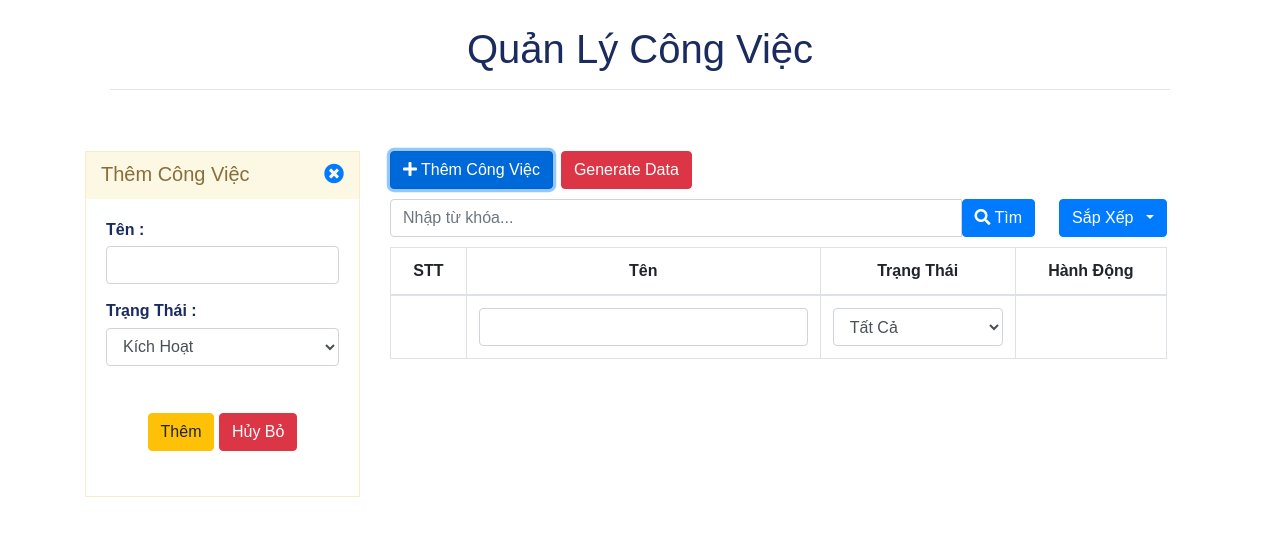
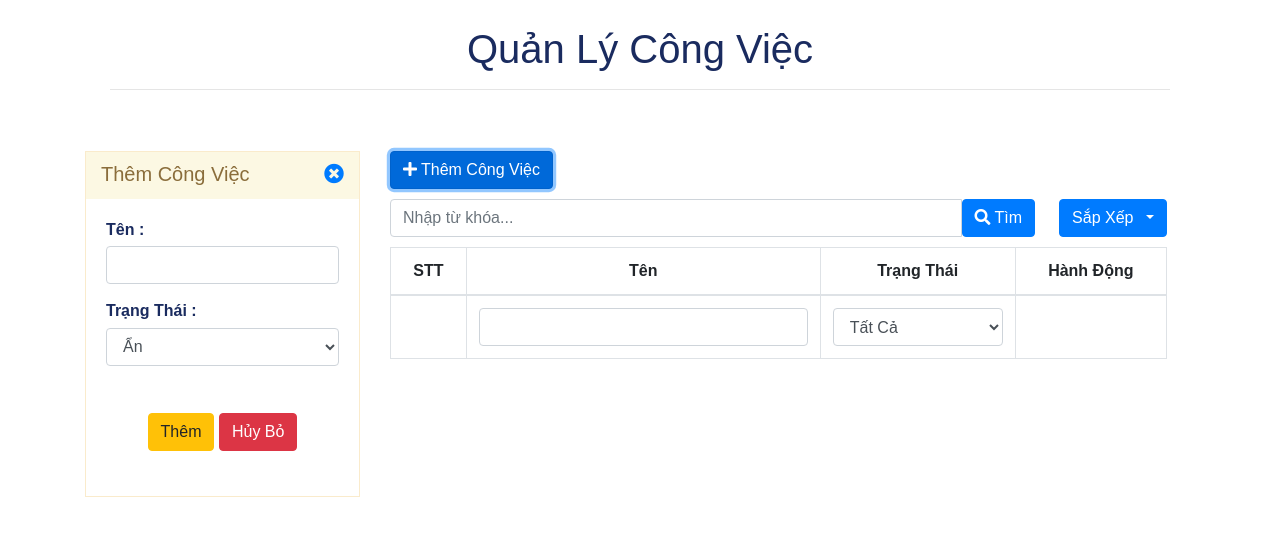
Before and after one commit to trantridai2505/React-App---TodoList, a React (Create React App) app: page / in a window 1280 px wide. Both pictures are taken after a click on the button "Thêm Công Việc". Shown: the top 536 px of the page. Built offline with nearby package versions, Linux system fonts and the light colour scheme; some icons are missing.

Commit message:
Complete Add Item and Cancel/Close Form

```diff
--- a/src/App.js
+++ b/src/App.js
@@ -24,27 +24,6 @@ class App extends Component{
       }
     }
 
-    onGenerateData = () =>{
-      var tasks = [
-        {
-          id: this.generateID(),
-          name: 'Go swimming',
-          status: true
-        },
-
-        {
-          id: this.generateID(),
-          name: 'Go to school',
-          status: false
-        },
-      ];
-
-      this.setState({
-        tasks : tasks
-      });
-      localStorage.setItem('tasks', JSON.stringify(tasks));
-    }
-
     //create random ID
     s4(){
       return Math.floor((1+Math.random()) * 0x10000).toString(16).substring(1);
@@ -60,12 +39,28 @@ class App extends Component{
       });
     }
 
+    onCloseForm =() =>{
+      this.setState({
+        isDisplayForm : false
+      });
+    }
+
+    onSubmit = (data) => {
+      var { tasks } = this.state;
+      data.id = this.generateID();
+      tasks.push(data);
+      this.setState({
+        tasks : tasks
+      });
+      localStorage.setItem('tasks',JSON.stringify(tasks));
+    }
 
 
     render(){
 
       var {tasks, isDisplayForm} = this.state ; // var tasks = this.state.tasks
-      var elmTaskForm = isDisplayForm ? <TaskForm /> : '';
+      var elmTaskForm = isDisplayForm ? <TaskForm onCloseForm = {this.onCloseForm} onSubmit = {this.onSubmit} />
+                                      : '';
 
       return(
         <div className="container">
@@ -74,7 +69,7 @@ class App extends Component{
               <hr/>
           </div>
 
-          <div className="content">
+          <div className="content mb-4">
               {/* Form */}
               { elmTaskForm }
 
@@ -85,14 +80,6 @@ class App extends Component{
                     onClick = { this.onToggleForm }
                     >
                       <span className="fa fa-plus mr-1"></span>Thêm Công Việc
-                  </button>
-
-                  <button
-                      type="button"
-                      className="btn btn-danger ml-2"
-                      onClick = {this.onGenerateData}
-                      >
-                      Generate Data
                   </button>
 
                   {/* <div className="search--sort--content"> */}
--- a/src/Components/TaskForm.js
+++ b/src/Components/TaskForm.js
@@ -2,6 +2,45 @@ import React, { Component } from 'react';
 
 
 class TaskForm extends Component{
+
+    constructor(props){
+        super(props);
+        this.state = {
+            name: '',
+            status: false ,
+        }
+    }
+
+    onChange = (event) => {
+        var target = event.target;
+        var name = target.name;
+        var value = target.value;
+        if(name ==='status'){
+            value = target.value === 'true' ? true : false;
+        }
+        this.setState({
+            [name] : value
+        });
+    }
+
+    onSubmit = (event) => {
+        event.preventDefault();   // tranh bi F5 khi nhan nut Luu
+        this.props.onSubmit(this.state);
+        // Cancel & CloseForm
+        this.onClear();
+        this.onCloseForm();
+    }
+
+    onClear = () => {
+        this.setState({
+            name: '',
+            status: false
+        });
+    }
+
+    onCloseForm = () =>{
+        this.props.onCloseForm();
+    }
 
   render(){
     return(
@@ -9,28 +48,48 @@ class TaskForm extends Component{
         <div className="left--title">
             <h5 className="title-h5">
                 Thêm Công Việc
-                <a href = 'string'><span
+                <a href = 'true'><span
                     className="fa fa-times-circle"
-
+                    onClick = {this.onCloseForm}
                 ></span></a>
             </h5>
         </div>
 
         <div className="left--body">
-            <form>
+            <form onSubmit = {this.onSubmit}>
                     <div className="form-group">
                         <label>Tên :</label>
-                    <input type="text" className="form-control" />
+                        <input
+                            type="text"
+                            className="form-control"
+                            name = "name"
+                            value = { this.state.name }
+                            onChange = { this.onChange }
+                        />
                     </div>
                     <label>Trạng Thái :</label>
-                <select className="form-control" required="required">
-                    <option value="1">Kích Hoạt</option>
-                    <option value="0">Ẩn</option>
+                    <select
+                        className="form-control"
+                        required="required"
+                        name = "status"
+                        value = { this.state.status }
+                        onChange = { this.onChange }
+                    >
+                        <option value={ true }>Kích Hoạt</option>
+                        <option value={ false }>Ẩn</option>
                     </select>
                     <br/>
                     <div className="text-center">
-                    <button type="submit" className="btn btn-warning">Thêm</button>&nbsp;
-                    <button type="submit" className="btn btn-danger">Hủy Bỏ</button>
+                        <button
+                            type="submit"
+                            className="btn btn-warning"
+                        >Thêm</button>&nbsp;
+
+                        <button
+                            type="button"
+                            className="btn btn-danger"
+                            onClick = {this.onClear}
+                        >Hủy Bỏ</button>
                     </div>
             </form>
         </div>
```
Lines whose indentation alone changed are shown as unchanged.
